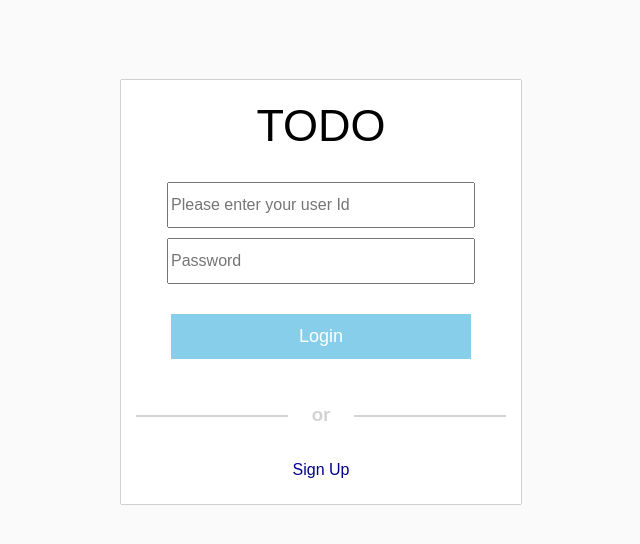
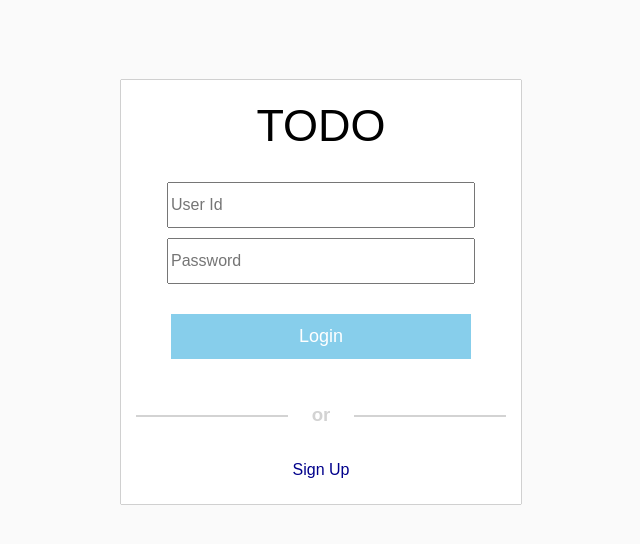
Before and after one commit to trinangkur/todo-trinangkur, a website: page public/login.html in a window 1280 px wide. Shown: the whole page, without its empty margins (319-959 px from the left). Drawn offline with Linux system fonts and the light colour scheme.

Commit message:
[revathi,trinangkur] fixed heroku error

```diff
--- a/public/login.html
+++ b/public/login.html
@@ -14,7 +14,7 @@
           type="email"
           name="userId"
           id="userId"
-          placeholder="Please enter your user Id"
+          placeholder="User Id"
           required
           class="formBox"
         />
@@ -52,7 +52,7 @@
           <input
             type="text"
             name="userId"
-            placeholder="userId"
+            placeholder="User Id"
             required
             class="formBox"
             onblur="checkUserId(this.value)"
```
